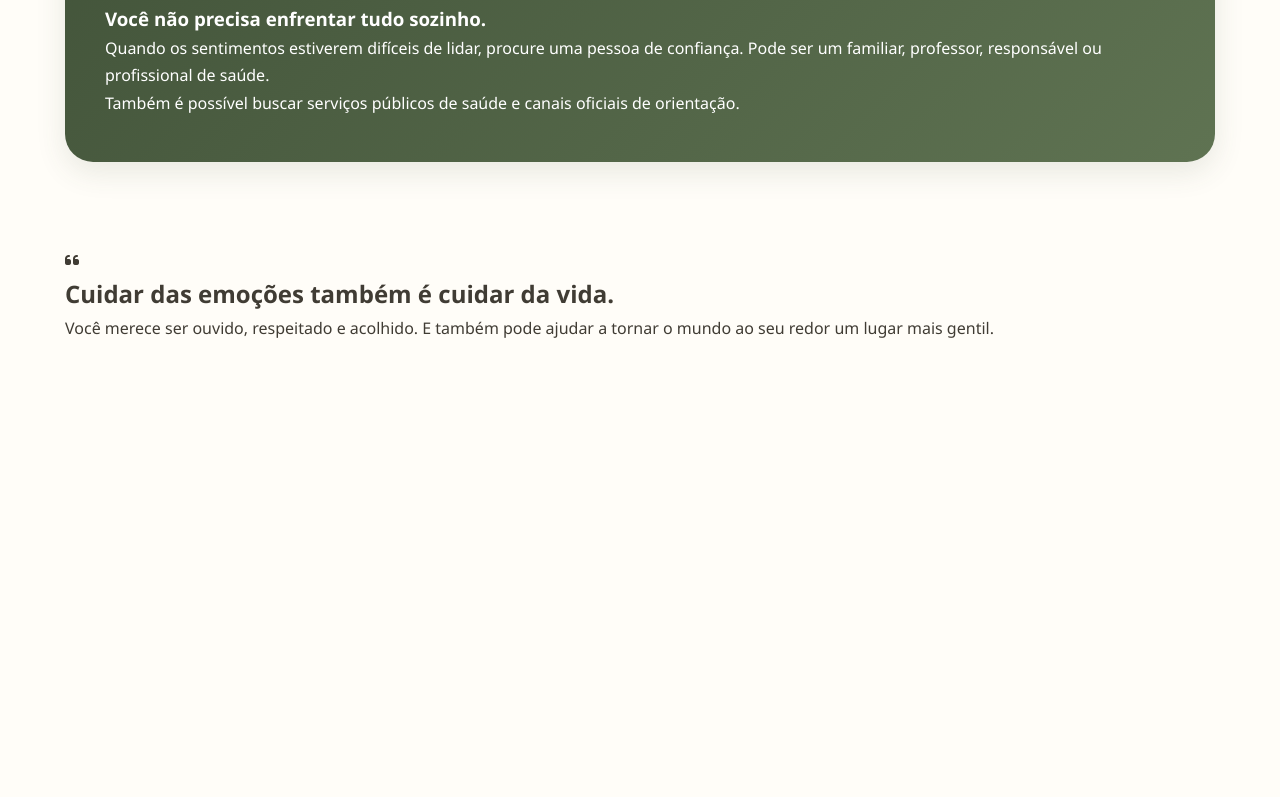
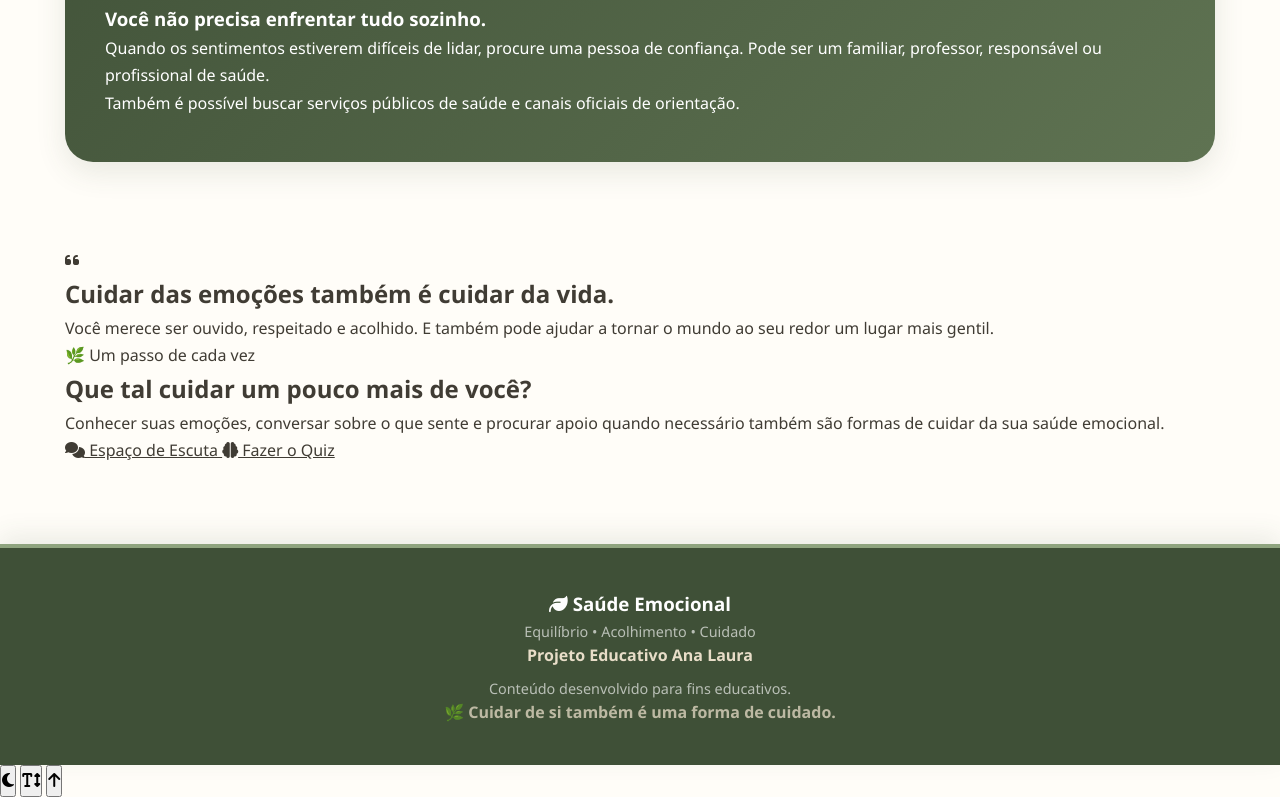
Before and after one commit to louresana-coder/site-atividade-saude-emocional, a plain HTML site: page index.html in a window 1280 px wide. Shown: the part 4255-5052 px from the top of the page. Before the commit the page ends 4657 px from the top, so only its background shows below. Drawn offline with Linux system fonts and the light colour scheme.

Commit message:
Atualizar o index.html

```diff
--- a/index.html
+++ b/index.html
@@ -764,3 +764,125 @@
         ========================= -->
 
         <section class="cta">
+            <div class="container">
+
+                <div class="cta-conteudo">
+
+                    <div>
+                        <span class="cta-tag">🌿 Um passo de cada vez</span>
+
+                        <h2>
+                            Que tal cuidar um pouco mais de você?
+                        </h2>
+
+                        <p>
+                            Conhecer suas emoções, conversar sobre o que sente
+                            e procurar apoio quando necessário também são formas
+                            de cuidar da sua saúde emocional.
+                        </p>
+                    </div>
+
+                    <div class="cta-botoes">
+
+                        <a href="escuta.html" class="btn-principal">
+                            <i class="fa-solid fa-comments"></i>
+                            Espaço de Escuta
+                        </a>
+
+                        <a href="quiz.html" class="btn-secundario">
+                            <i class="fa-solid fa-brain"></i>
+                            Fazer o Quiz
+                        </a>
+
+                    </div>
+
+                </div>
+
+            </div>
+
+        </section>
+
+    </main>
+
+
+    <!-- =========================
+         RODAPÉ
+    ========================= -->
+
+    <footer class="rodape">
+
+        <div class="container">
+
+            <div class="rodape-conteudo">
+
+                <div>
+                    <h3>
+                        <i class="fa-solid fa-leaf"></i>
+                        Saúde Emocional
+                    </h3>
+
+                    <p>
+                        Equilíbrio • Acolhimento • Cuidado
+                    </p>
+                </div>
+
+                <div>
+                    <p>
+                        Projeto Educativo Ana Laura
+                    </p>
+
+                    <p>
+                        Conteúdo desenvolvido para fins educativos.
+                    </p>
+                </div>
+
+            </div>
+
+            <div class="rodape-final">
+                <p>
+                    🌿 Cuidar de si também é uma forma de cuidado.
+                </p>
+            </div>
+
+        </div>
+
+    </footer>
+
+
+    <!-- =========================
+         BOTÕES DE ACESSIBILIDADE
+    ========================= -->
+
+    <div class="botoes-acessibilidade">
+
+        <button
+            id="botaoModoEscuro"
+            class="botao-acessibilidade"
+            title="Alternar modo escuro"
+            aria-label="Alternar modo escuro">
+            <i class="fa-solid fa-moon"></i>
+        </button>
+
+        <button
+            id="botaoAumentarFonte"
+            class="botao-acessibilidade"
+            title="Aumentar tamanho da fonte"
+            aria-label="Aumentar tamanho da fonte">
+            <i class="fa-solid fa-text-height"></i>
+        </button>
+
+        <button
+            id="botaoTopo"
+            class="botao-acessibilidade"
+            title="Voltar ao topo"
+            aria-label="Voltar ao topo">
+            <i class="fa-solid fa-arrow-up"></i>
+        </button>
+
+    </div>
+
+
+    <script src="funcional.js"></script>
+
+</body>
+</html>
```
